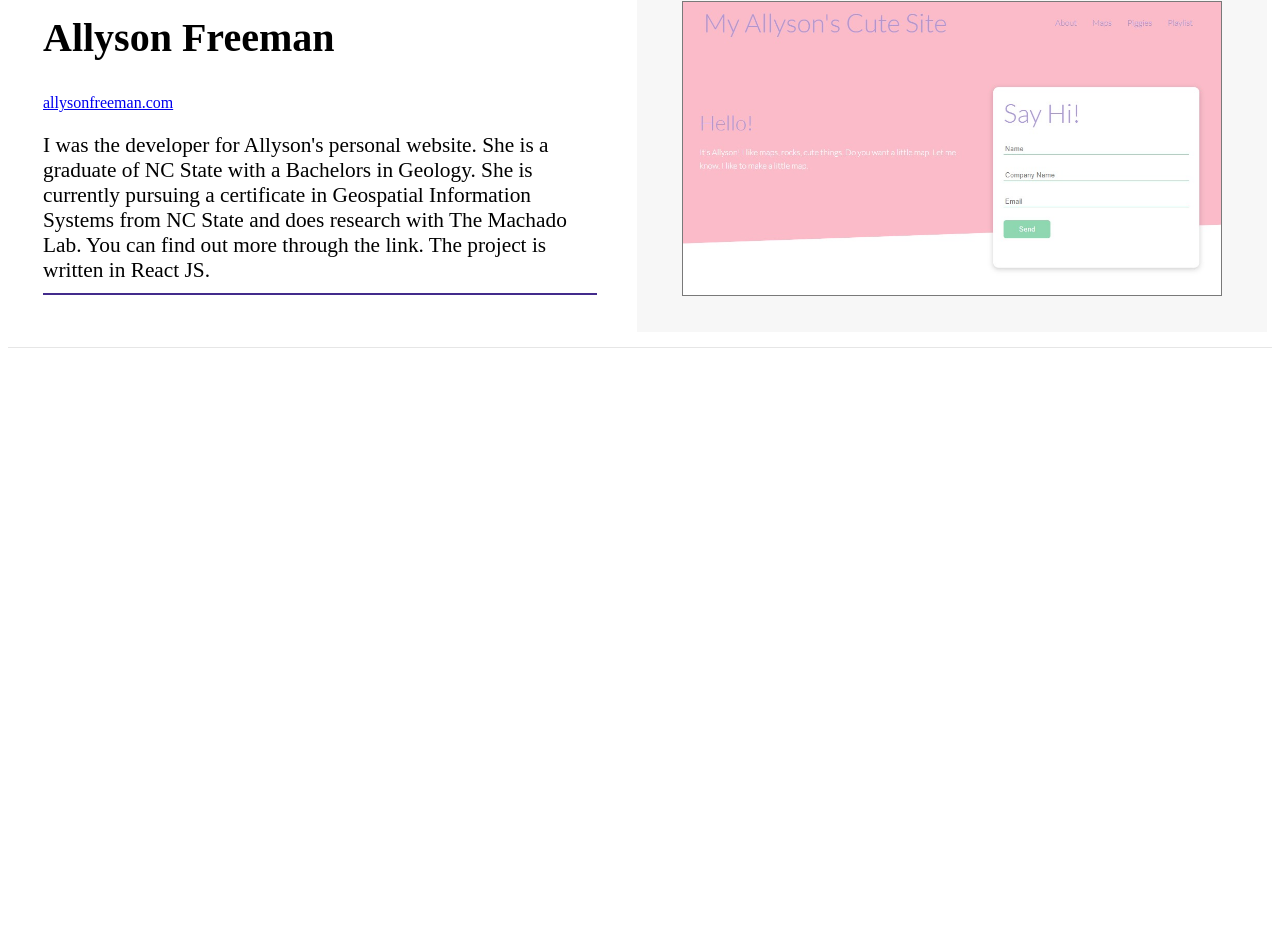
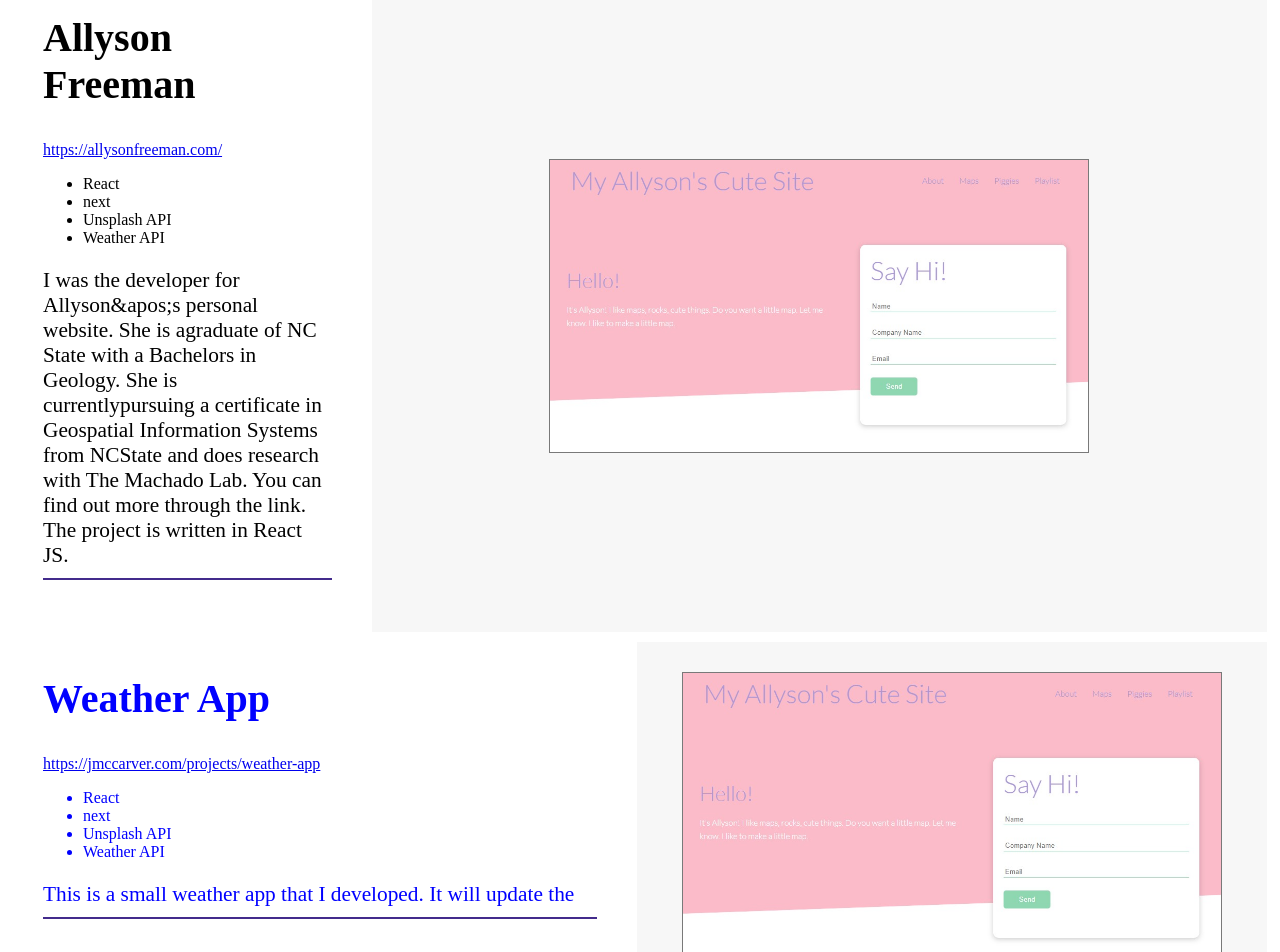
Before and after one commit to jsmccarver/Jared-Porfolio, a Next.js app: page / in a window 1280 px wide. Shown: the part 679-1631 px from the top of the page. Before the commit the page ends 1035 px from the top, so only its background shows below. Built offline with nearby package versions, Linux system fonts and the light colour scheme.

Commit message:
Trying to reverse Projects

```diff
--- /dev/null
+++ b/Components/ProjectList.js
@@ -0,0 +1,57 @@
+import Styles from "../styles/Home.module.css";
+
+const ProjectList = () => {
+  const Projects = [
+    {
+      Name: "Allyson Freeman",
+      Link: "https://allysonfreeman.com/",
+      Programs: [
+        { name: "React" },
+        { name: "next" },
+        { name: "Unsplash API" },
+        { name: "Weather API" },
+      ],
+      Description:
+        "I was the developer for Allyson&apos;s personal website. She is agraduate of NC State with a Bachelors in Geology. She is currentlypursuing a certificate in Geospatial Information Systems from NCState and does research with The Machado Lab. You can find out more through the link. The project is written in React JS.",
+    },
+    {
+      Name: "Weather App",
+      Link: "https://jmccarver.com/projects/weather-app",
+      Programs: [
+        { name: "React" },
+        { name: "next" },
+        { name: "Unsplash API" },
+        { name: "Weather API" },
+      ],
+      Description:
+        "This is a small weather app that I developed. It will update the ",
+    },
+  ];
+  return (
+    <div className={Styles.projects}>
+      <h1>My Projects</h1>
+
+      <div className={Styles.works}>
+        {Projects.map((Project) => (
+          <div className={Styles.Project}>
+            <div className={Styles.description}>
+              <h2>{Project.Name}</h2>
+              <a href={Project.Link}>{Project.Link}</a>
+              <ul className="grid">
+                {Project.Programs.map((Program) => (
+                  <li>{Program.name}</li>
+                ))}
+              </ul>
+              <p>{Project.Description}</p>
+            </div>
+            <div className={Styles["example-images"]}>
+              <img src={"./Allyson_site.jpg"} />
+              <img src={"./Allyson_site_mobile.jpg"} />
+            </div>
+          </div>
+        ))}
+      </div>
+    </div>
+  );
+};
+export default ProjectList;
--- a/pages/index.js
+++ b/pages/index.js
@@ -1,6 +1,8 @@
 import Head from "next/head";
 import Styles from "../styles/Home.module.css";
+import ProjectList from "../Components/ProjectList";
 export default function Home() {
+
   return (
     <>
       <Head>
@@ -26,29 +28,7 @@ export default function Home() {
               </h3>
             </div>
           </div>
-          <div className={Styles.projects}>
-            <div>
-              <h1>My Projects</h1>
-            </div>
-            <div className={`${Styles.works} grid`}>
-              <div className={Styles.description}>
-                <h2>Allyson Freeman</h2>
-                <a href="https://allysonfreeman.com/"> allysonfreeman.com</a>
-                <p>
-                  I was the developer for Allyson&apos;s personal website. She
-                  is a graduate of NC State with a Bachelors in Geology. She is
-                  currently pursuing a certificate in Geospatial Information
-                  Systems from NC State and does research with The Machado Lab.
-                  You can find out more through the link. The project is written
-                  in React JS.
-                </p>
-              </div>
-              <div className={Styles["example-images"]}>
-                <img src={"./Allyson_site.jpg"} />
-                <img src={"./Allyson_site_mobile.jpg"} />
-              </div>
-            </div>
-          </div>
+          <ProjectList/>
         </div>
       </main>
     </>
--- a/styles/Home.module.css
+++ b/styles/Home.module.css
@@ -71,12 +71,17 @@
   padding: 0px !important;
   border-bottom: 0px black solid !important;
   display: grid;
-  grid-template-columns: repeat(2, 1fr);
+  grid-template-columns: repeat(1, 1fr);
   gap: 40px;
   justify-content: center;
   align-items: center;
   height: 100%;
   width: 100%;
+}
+.Project {
+  display: grid;
+  grid-template-columns: 1fr 3fr;
+  gap: 40px;
 }
 .projects h1 {
   grid-column: span 2;
@@ -120,6 +125,11 @@
 }
 .example-images img:nth-child(2) {
   width: 23vw;
+}
+.works div:nth-of-type(even)
+{
+  grid-template-columns: 1fr 1fr !important;
+  color: blue;
 }
 
 @media screen and (max-width: 1385px) {
```
Also changed, not shown: Components/styles/ProjectList.module.css (added), 1 other file (tests, documents, lock files or other folders).
